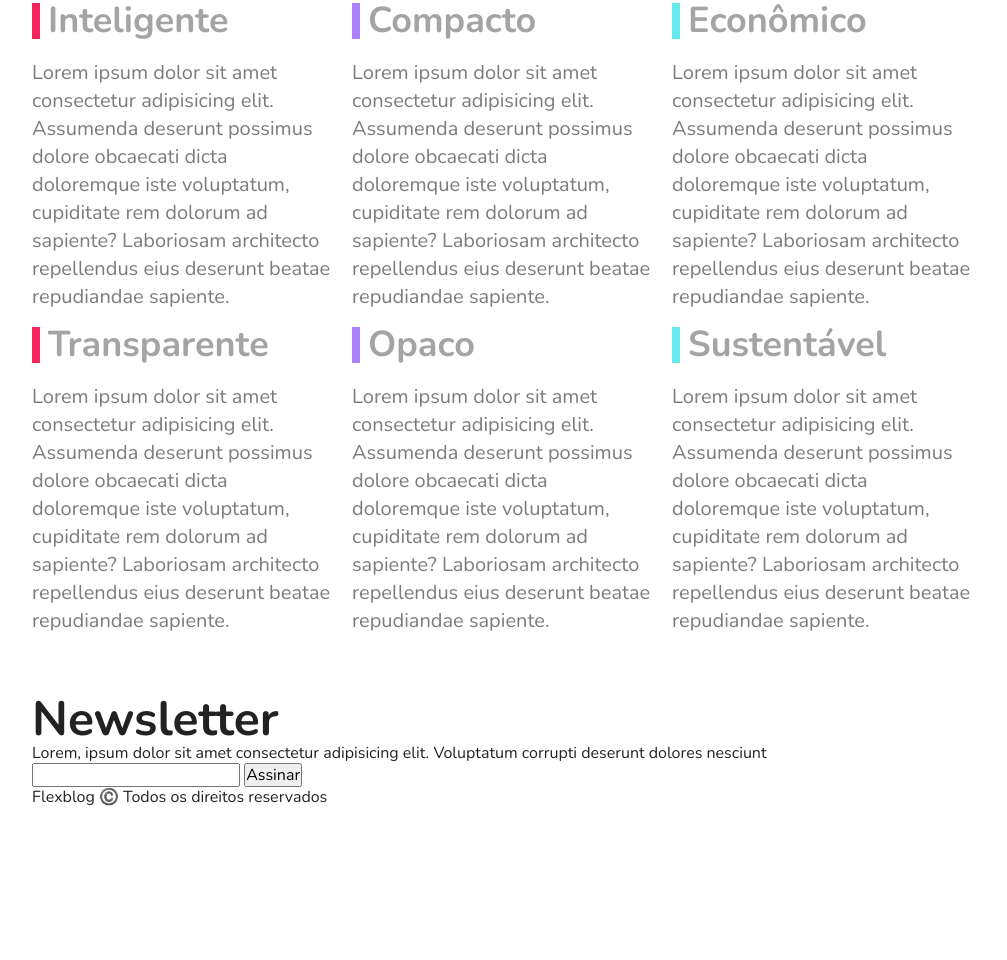
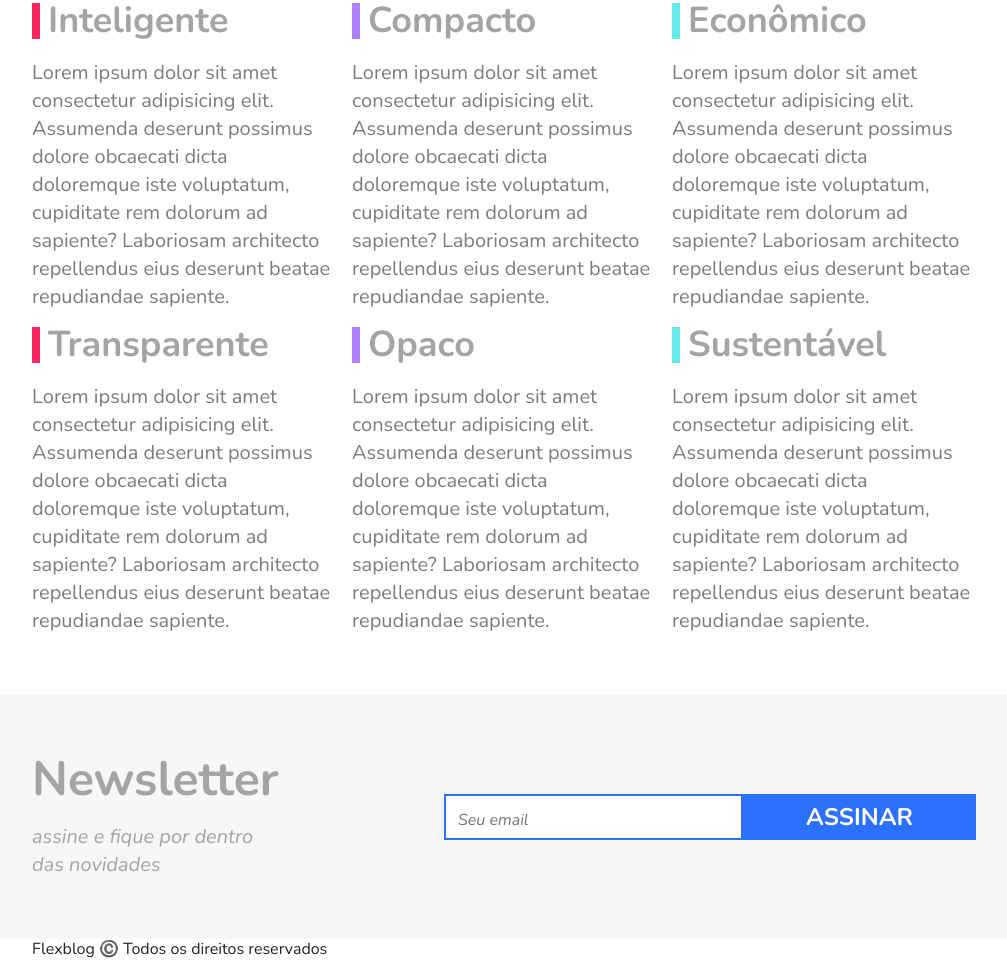
Before and after one commit to safirahconnect/flexblog, a plain HTML site: page index.html in a window 1280 px wide. Shown: the part 2677-3637 px from the top of the page, without its empty margins (136-1143 px from the left). Before the commit the page ends 3485 px from the top, so only its background shows below. Drawn offline with nearby package versions, Linux system fonts and the light colour scheme.

Commit message:
newsletter done

```diff
--- a/css/style.css
+++ b/css/style.css
@@ -26,6 +26,10 @@ img {
   display: block;
   max-width: 100%;
   height: auto;
+}
+
+input {
+  width: 100%;
 }
 
 input,
@@ -64,6 +68,7 @@ button {
   text-transform: uppercase;
   padding: 0.25em 0.5em;
   text-align: center;
+  outline: none;
 }
 
 .button--border-black {
@@ -72,6 +77,26 @@ button {
 
 .button--border-black:hover {
   background: #ccc;
+}
+
+.button--border-black:focus {
+  border-color: #122ab2;
+}
+
+.button--border-blue:focus {
+  border-color: #000;
+}
+
+.button--border-blue {
+  border: 2px solid #2c70ff;
+}
+
+.button--bg-blue {
+  background: #2c70ff;
+}
+
+.button--color-white {
+  color: #fff;
 }
 
 /*extra-info*/
@@ -365,3 +390,59 @@ button {
   line-height: 1.4;
   color: #7c7c7c;
 }
+
+/*newsletter*/
+.newsletter--bg {
+  background: #f7f7f7;
+}
+
+.newsletter {
+  display: flex;
+  flex-wrap: wrap;
+  gap: 1rem;
+  padding-block: var(--offset);
+}
+
+.newsletter__info {
+  flex: 1 1 260px;
+}
+
+.newsletter__info > * + * {
+  margin-top: 1em;
+}
+
+.newsletter__info-text {
+  font-size: 1.25rem;
+  line-height: 1.4;
+  font-style: italic;
+  color: #a4a4a4;
+  max-width: 240px;
+}
+
+.newsletter__form {
+  flex: 2 1 260px;
+  display: flex;
+  flex-wrap: wrap;
+  align-content: center;
+}
+
+.newsletter__form-input {
+  flex: 3 1 200px;
+  font-size: 1.5rem;
+  padding: 0.25em 0.5em;
+  border: 2px solid #2c70ff;
+}
+
+.newsletter__form-input:focus {
+  outline: none;
+  border-color: #000;
+}
+
+.newsletter__form-input::placeholder {
+  font-size: 1rem;
+  font-style: italic;
+}
+
+.newsletter .button {
+  flex: 1 1 200px;
+}
--- a/index.html
+++ b/index.html
@@ -144,13 +144,13 @@
 
 	<section class="newsletter--bg">
 		<div class="newsletter wrapper">
-			<div class="newsletter-info">
-				<h2 class=" title">Newsletter</h2>
-				<p class="newsletter-info__text">Lorem, ipsum dolor sit amet consectetur adipisicing elit. Voluptatum corrupti deserunt dolores nesciunt </p>
+			<div class="newsletter__info">
+				<h2 class="title title--color-gray">Newsletter</h2>
+				<p class="newsletter__info-text">assine e fique por dentro das novidades</p>
 			</div>
-			<form action="./" class="newsletter-form">
-				<input type="text" class="newsletter-form__input">
-				<button class="newsletter-form__submit">Assinar</button>
+			<form action="./" class="newsletter__form">
+				<input type="text" class="newsletter__form-input" placeholder="Seu email">
+				<button class="button button--border-blue button--color-white button--bg-blue">Assinar</button>
 			</form>
 		</div>
 	</section>
```
